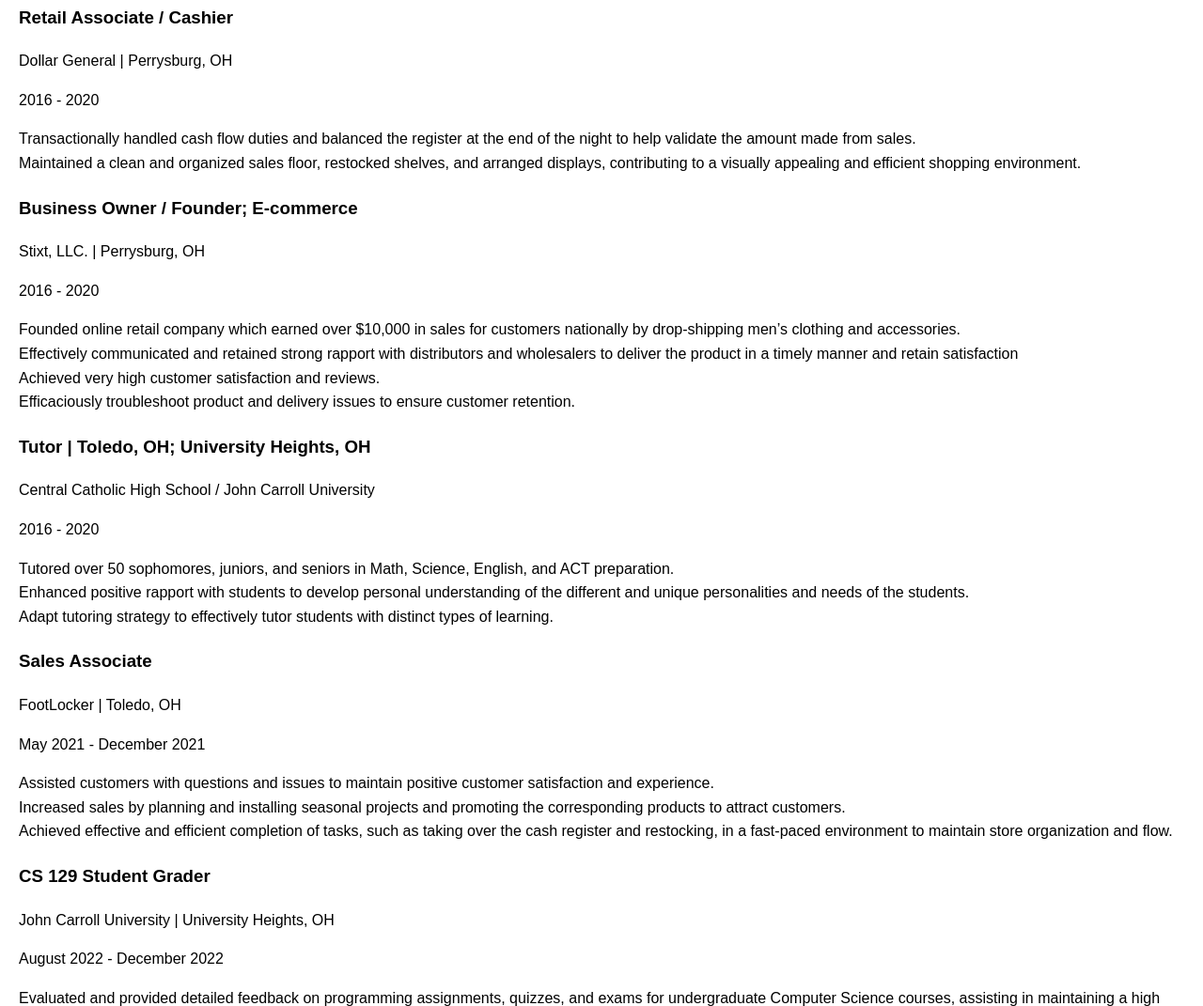
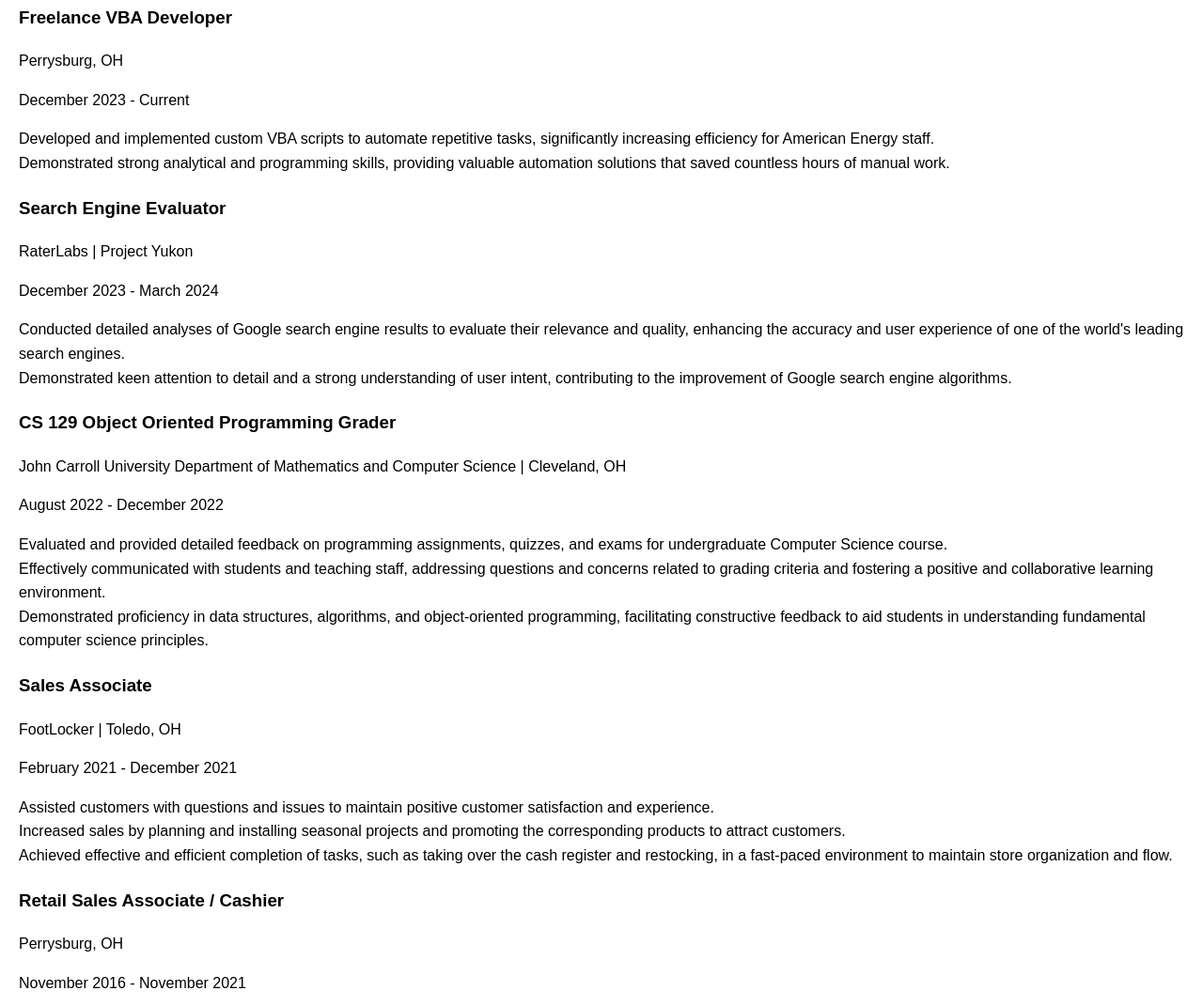
Before and after one commit to ksslota/res-site, a plain HTML site: page index.html in a window 1280 px wide. Shown: the part 2636-3707 px from the top of the page at 94% size. Drawn offline with Linux system fonts and the light colour scheme.

Commit message:
Updated experience section in index.html.

```diff
--- a/index.html
+++ b/index.html
@@ -214,45 +214,37 @@
   <section id="work-history">
     <h2>Work History</h2>
     <div class="work-history-item">
-      <h3>Retail Associate / Cashier</h3>
-      <p>Dollar General | Perrysburg, OH</p>
-      <p>2016 - 2020</p>
+      <h3>Freelance VBA Developer</h3>
+      <p>Perrysburg, OH</p>
+      <p>December 2023 - Current</p>
       <ul>
-        <li>Transactionally handled cash flow duties and balanced the register at the end of the
-          night to help validate the amount made from sales.</li>
-        <li>Maintained a clean and organized sales floor, restocked shelves, and arranged displays, contributing to a
-          visually appealing and efficient shopping environment.</li>
+        <li>Developed and implemented custom VBA scripts to automate repetitive tasks, significantly increasing efficiency for American Energy staff.</li>
+        <li>Demonstrated strong analytical and programming skills, providing valuable automation solutions that saved countless hours of manual work.</li>
       </ul>
     </div>
     <div class="work-history-item">
-      <h3>Business Owner / Founder; E-commerce</h3>
-      <p>Stixt, LLC. | Perrysburg, OH</p>
-      <p>2016 - 2020</p>
+      <h3>Search Engine Evaluator</h3>
+      <p>RaterLabs | Project Yukon</p>
+      <p>December 2023 - March 2024</p>
       <ul>
-        <li>Founded online retail company which earned over $10,000 in sales for customers
-          nationally by drop-shipping men’s clothing and accessories.</li>
-        <li>Effectively communicated and retained strong rapport with distributors and
-          wholesalers to deliver the product in a timely manner and retain satisfaction</li>
-        <li>Achieved very high customer satisfaction and reviews.</li>
-        <li>Efficaciously troubleshoot product and delivery issues to ensure customer retention.</li>
+        <li>Conducted detailed analyses of Google search engine results to evaluate their relevance and quality, enhancing the accuracy and user experience of one of the world's leading search engines.</li>
+        <li>Demonstrated keen attention to detail and a strong understanding of user intent, contributing to the improvement of Google search engine algorithms.</li>
       </ul>
     </div>
     <div class="work-history-item">
-      <h3>Tutor | Toledo, OH; University Heights, OH</h3>
-      <p>Central Catholic High School / John Carroll University</p>
-      <p> 2016 - 2020</p>
+      <h3>CS 129 Object Oriented Programming Grader</h3>
+      <p>John Carroll University Department of Mathematics and Computer Science | Cleveland, OH</p>
+      <p> August 2022 - December 2022</p>
       <ul>
-        <li>Tutored over 50 sophomores, juniors, and seniors in Math, Science, English, and ACT
-          preparation.</li>
-        <li>Enhanced positive rapport with students to develop personal understanding of the
-          different and unique personalities and needs of the students.</li>
-        <li>Adapt tutoring strategy to effectively tutor students with distinct types of learning.</li>
+        <li>Evaluated and provided detailed feedback on programming assignments, quizzes, and exams for undergraduate Computer Science course.</li>
+        <li>Effectively communicated with students and teaching staff, addressing questions and concerns related to grading criteria and fostering a positive and collaborative learning environment.</li>
+        <li>Demonstrated proficiency in data structures, algorithms, and object-oriented programming, facilitating constructive feedback to aid students in understanding fundamental computer science principles.</li>
       </ul>
     </div>
     <div class="work-history-item">
       <h3>Sales Associate</h3>
       <p>FootLocker | Toledo, OH</p>
-      <p>May 2021 - December 2021</p>
+      <p>February 2021 - December 2021</p>
       <ul>
         <li>Assisted customers with questions and issues to maintain positive customer
           satisfaction and experience.</li>
@@ -265,9 +257,9 @@
       </ul>
     </div>
     <div class="work-history-item">
-      <h3>CS 129 Student Grader</h3>
-      <p>John Carroll University | University Heights, OH</p>
-      <p>August 2022 - December 2022</p>
+      <h3>Retail Sales Associate / Cashier</h3>
+      <p>Perrysburg, OH</p>
+      <p>November 2016 - November 2021</p>
       <ul>
         <li>Evaluated and provided detailed feedback on programming assignments, quizzes, and exams for undergraduate
           Computer Science courses, assisting in maintaining a high standard of academic integrity and fairness in
@@ -281,6 +273,17 @@
       </ul>
     </div>
     <!-- Add more work history items as needed -->
+    <div class="work-history-item">
+	    <h3>Volunteer Work</h3>
+	    <p>Tutor</p>
+	    <p>Toledo, OH</p>
+	    <p>Cleveland, OH</p>
+	    <p>2016 - 2022</p>
+	    <ul>
+		    <li>Tutored over 50 students from every age group in Mathematics, Science, English, and ACT Preparation.</li>
+		    <li>Adapted tutoring strategy to effectively tutor students with distinct types of learning.</li>
+	    </ul>
+    </div>
   </section>
 
   <!-- Separator between sections -->
@@ -325,7 +328,7 @@
   </main>
   <!-- Footer section -->
   <footer>
-    <p>&copy; 2023 Kenny Slota.</p>
+    <p>&copy; 2024 Kenny Slota.</p>
   </footer>
 </body>
 </html>
```
